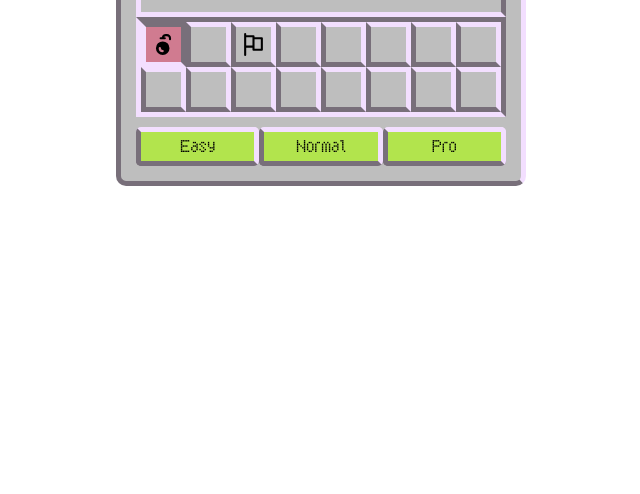
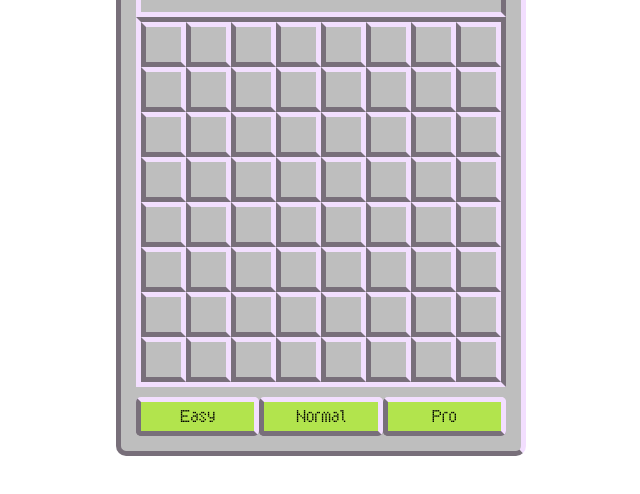
Before and after one commit to romaniso/minesweeper, a website with bundled scripts: page index.html in a window 1280 px wide. Shown: the part 88-582 px from the top of the page, without its empty margins (319-959 px from the left). Built offline with nearby package versions, Linux system fonts and the light colour scheme.

Commit message:
Create Cell and UI classes. Implement functionality for creating the cells in the  board.

```diff
--- a/index.html
+++ b/index.html
@@ -11,30 +11,17 @@
     <main class="game border border--convex">
       <header class="game__header header border border--pressed">
         <div class="header__counter"><span>000</span></div>
-        <div class="header__reset reset">
+        <div class="header__reset reset" title="reset the game">
           <button class="reset__button button border border--convex">
             <svg><use href="./assets/sprite.svg#neutral"></use></svg>
           </button>
         </div>
         <div class="header__timer"><span>000</span></div>
       </header>
-      <section class="game__board board border border--pressed">
-        <div class="cell border border--pressed cell--mined"></div>
+      <section class="game__board board border border--pressed" data-board>
+        <!--<div class="cell border border--pressed cell--mined"></div>
         <div class="cell border border--convex"></div>
-        <div class="cell border border--convex cell--flagged"></div>
-        <div class="cell border border--convex"></div>
-        <div class="cell border border--convex"></div>
-        <div class="cell border border--convex"></div>
-        <div class="cell border border--convex"></div>
-        <div class="cell border border--convex"></div>
-        <div class="cell border border--convex"></div>
-        <div class="cell border border--convex"></div>
-        <div class="cell border border--convex"></div>
-        <div class="cell border border--convex"></div>
-        <div class="cell border border--convex"></div>
-        <div class="cell border border--convex"></div>
-        <div class="cell border border--convex"></div>
-        <div class="cell border border--convex"></div>
+        <div class="cell border border--convex cell--flagged"></div>-->
       </section>
       <section class="game__buttons">
         <button class="button border border--convex">Easy</button>
--- /dev/null
+++ b/js/Cell.js
@@ -0,0 +1,23 @@
+export class Cell {
+  constructor(x, y) {
+    this.y = y;
+    this.x = x;
+    this.value = null;
+    this.isMined = false;
+    this.isFlagged = false;
+    this.isRevealed = false;
+  }
+  #element = null;
+  createCell() {
+    this.#element = document.createElement("div");
+    this.#element.className = "cell border border--convex";
+    //  this.#element.outerHTML = `class="cell border border--convex" data-cell data-x="${this.x}" data-y="${this.y}"`;
+    this.#element.setAttribute("data-cell", "");
+    this.#element.setAttribute("data-x", this.x);
+    this.#element.setAttribute("data-y", this.y);
+    this.#element.setAttribute("data-mined", this.isMined);
+    this.#element.setAttribute("data-flagged", this.isFlagged);
+    this.#element.setAttribute("data-revealed", this.isRevealed);
+    return this.#element;
+  }
+}
--- a/js/Game.js
+++ b/js/Game.js
@@ -0,0 +1,57 @@
+import { Cell } from "./Cell.js";
+import { UI } from "./UI.js";
+
+class Game extends UI {
+  #config = {
+    easy: {
+      rows: 8,
+      columns: 8,
+      mines: 10,
+      flags: 10,
+    },
+    normal: {
+      rows: 16,
+      columns: 16,
+      mines: 40,
+      flags: 40,
+    },
+    expert: {
+      rows: 30,
+      columns: 16,
+      mines: 99,
+      flags: 99,
+    },
+  };
+
+  #board = this.getElement(this.selectors.board);
+
+  #rows = this.#config.easy.rows;
+  #columns = this.#config.easy.columns;
+  #mines = this.#config.easy.mines;
+  #flags = this.#config.easy.flags;
+  #cells = [];
+
+  initGame() {
+    this.#addCells();
+  }
+  #createCells() {
+    for (let rowsInGame = 0; rowsInGame < this.#rows; rowsInGame++) {
+      const row = [];
+      this.#cells.push(row);
+      for (let colsInGame = 0; colsInGame < this.#columns; colsInGame++) {
+        const cell = new Cell(colsInGame, rowsInGame);
+        this.#cells[rowsInGame].push(cell.createCell());
+      }
+    }
+  }
+  #addCells() {
+    this.#createCells();
+    const cellsToAdd = this.#cells.flat();
+    cellsToAdd.forEach((cell) => {
+      this.#board.appendChild(cell);
+    });
+  }
+}
+
+const game = new Game();
+game.initGame();
--- /dev/null
+++ b/js/UI.js
@@ -0,0 +1,12 @@
+export class UI {
+  selectors = {
+    board: "[data-board]",
+  };
+
+  getElement(selector) {
+    return document.querySelector(selector);
+  }
+  getAllElements(selector) {
+    return document.querySelectorAll(selector);
+  }
+}
```
